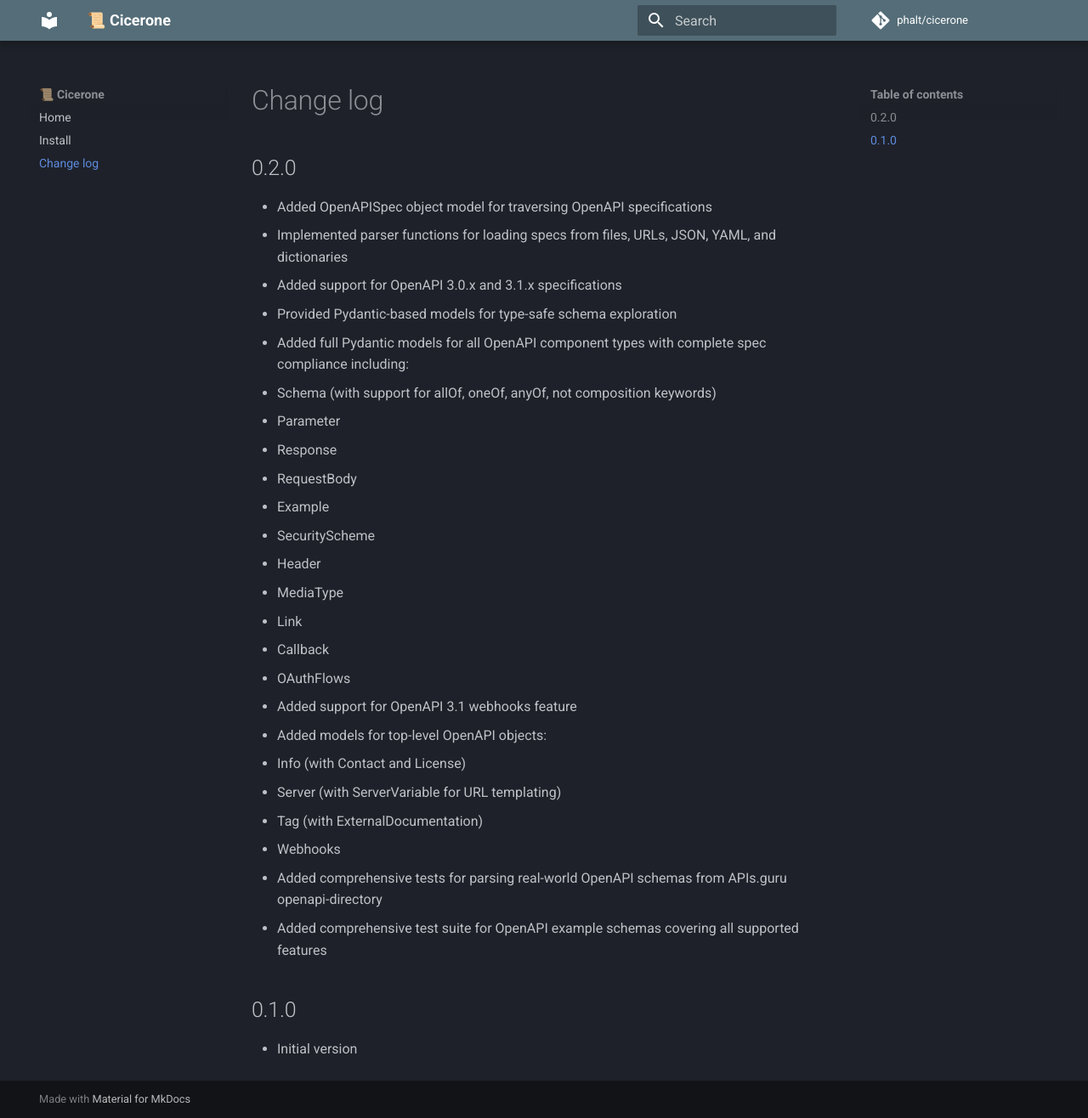
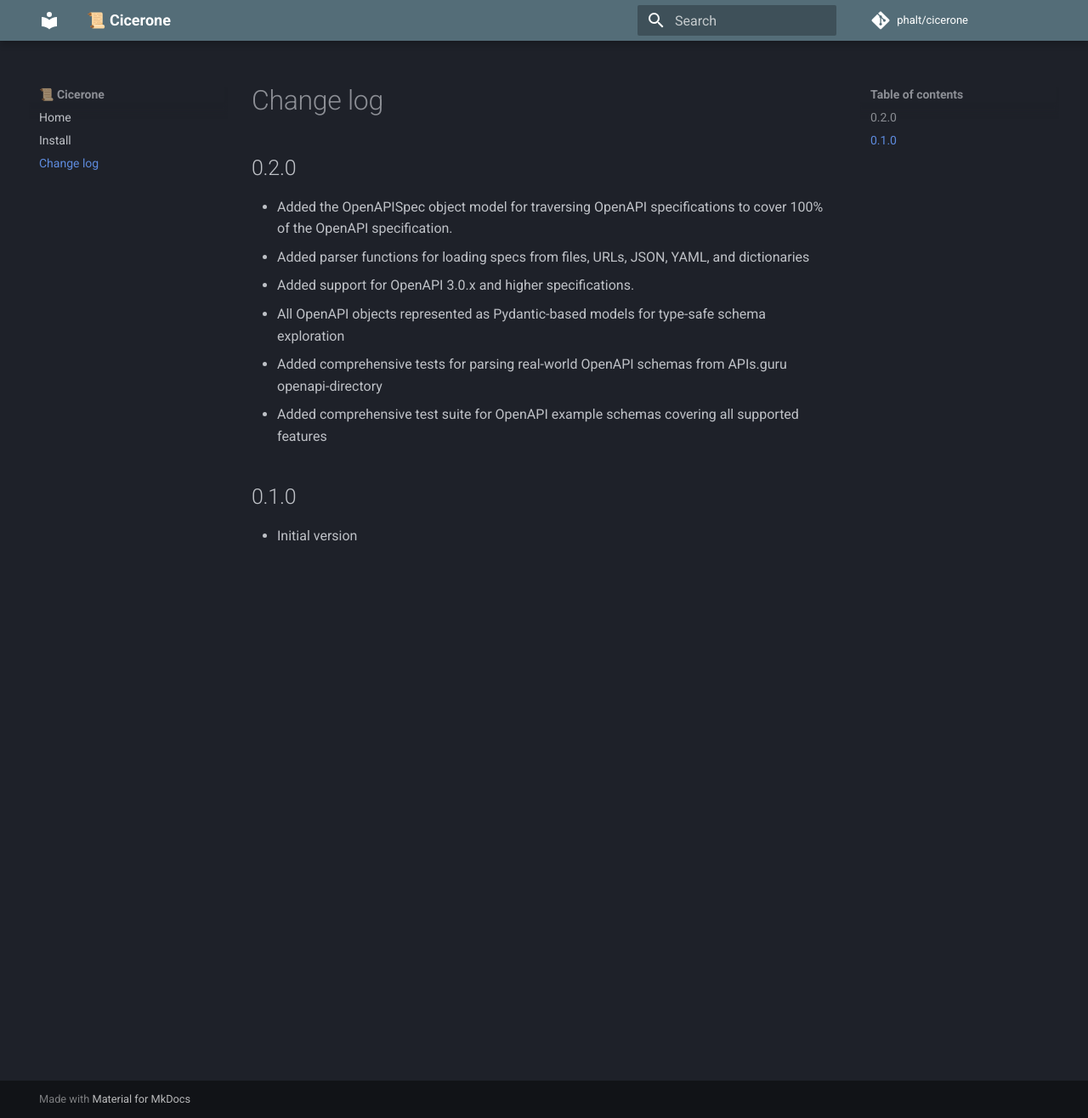
Before and after one commit to phalt/cicerone, an MkDocs documentation site: the page built from docs/CHANGELOG.md, in a window 1280 px wide and 1316 px high. Shown: the whole window at 85% size. Built offline with MkDocs 1.6.1 and Material for MkDocs 9.7.7, drawn with Linux system fonts in a browser that asks for light colours; comment, search, counter and statistics services are not loaded.

Commit message:
Improve docs

```diff
--- a/docs/CHANGELOG.md
+++ b/docs/CHANGELOG.md
@@ -2,28 +2,10 @@
 
 ## 0.2.0
 
-- Added OpenAPISpec object model for traversing OpenAPI specifications
-- Implemented parser functions for loading specs from files, URLs, JSON, YAML, and dictionaries
-- Added support for OpenAPI 3.0.x and 3.1.x specifications
-- Provided Pydantic-based models for type-safe schema exploration
-- Added full Pydantic models for all OpenAPI component types with complete spec compliance including:
-  - Schema (with support for allOf, oneOf, anyOf, not composition keywords)
-  - Parameter
-  - Response
-  - RequestBody
-  - Example
-  - SecurityScheme
-  - Header
-  - MediaType
-  - Link
-  - Callback
-  - OAuthFlows
-- Added support for OpenAPI 3.1 webhooks feature
-- Added models for top-level OpenAPI objects:
-  - Info (with Contact and License)
-  - Server (with ServerVariable for URL templating)
-  - Tag (with ExternalDocumentation)
-  - Webhooks
+- Added the OpenAPISpec object model for traversing OpenAPI specifications to cover 100% of the OpenAPI specification.
+- Added parser functions for loading specs from files, URLs, JSON, YAML, and dictionaries
+- Added support for OpenAPI 3.0.x and higher specifications.
+- All OpenAPI objects represented as Pydantic-based models for type-safe schema exploration
 - Added comprehensive tests for parsing real-world OpenAPI schemas from APIs.guru openapi-directory
 - Added comprehensive test suite for OpenAPI example schemas covering all supported features
 
```
Also changed, not shown: CHANGELOG.md (+4 -22 lines), README.md (+9 -8 lines), docs/index.md (+9 -8 lines).
